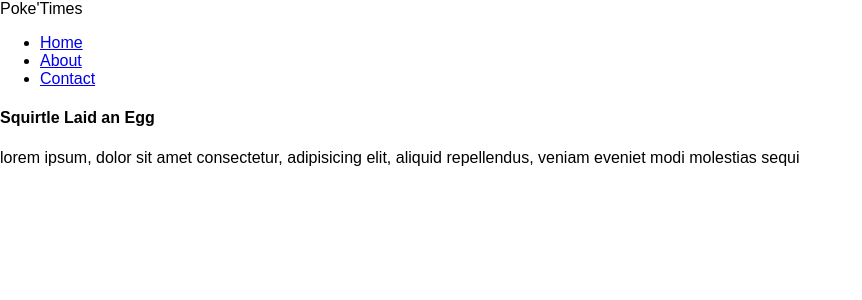
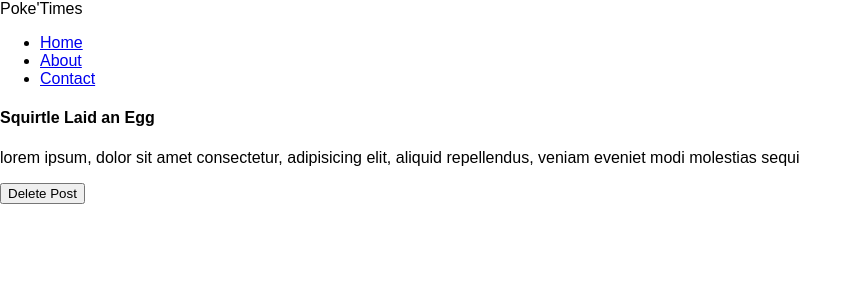
Before and after one commit to karthik98765/poketimes, a React (Create React App) app: page /1 in a window 1280 px wide. Shown: the top 300 px of the page, without its empty margins (0-862 px from the left). Built offline with nearby package versions, Linux system fonts and the light colour scheme.

Commit message:
dispatch tp props

```diff
--- a/src/components/Post.js
+++ b/src/components/Post.js
@@ -2,12 +2,21 @@
 import { connect } from 'react-redux'
 
 class Post extends Component {
+    handleClick = () => {
+        this.props.deletePost(this.props.post.id);
+        this.props.history.push('/');
+    }
     render() {
-
+        console.log(this.props)
         const post = this.props.post ? (
             <div className="post">
                 <h4 className="center">{this.props.post.title}</h4>
                 <p>{this.props.post.body}</p>
+                <div className="center">
+                    <button className="btn grey" onClick={this.handleClick}>
+                        Delete Post
+                    </button>
+                </div>
             </div>
         ) : (
             <div className="center">loading post...</div>
@@ -28,4 +37,10 @@
     }
 }
 
-export default connect(mapStateToProps)(Post)
+const mapDispatchToProps = (dispatch) => {
+    return {
+        deletePost: (id) => { dispatch({type: 'DELETE_POST', id: id }) }
+    }
+}
+
+export default connect(mapStateToProps, mapDispatchToProps)(Post)
--- a/src/reducers/rootReducer.js
+++ b/src/reducers/rootReducer.js
@@ -6,6 +6,15 @@
 }
 
 const rootReducer = (state = initState, action) => {
+    if (action.type === 'DELETE_POST') {
+        let newPosts = state.posts.filter(post => {
+            return action.id !== post.id
+        });
+        return {
+            ...state,
+            posts: newPosts
+        }
+    }
     return state;
 }
 
```
Also changed, not shown: 1 other file (tests, documents, lock files or other folders).
